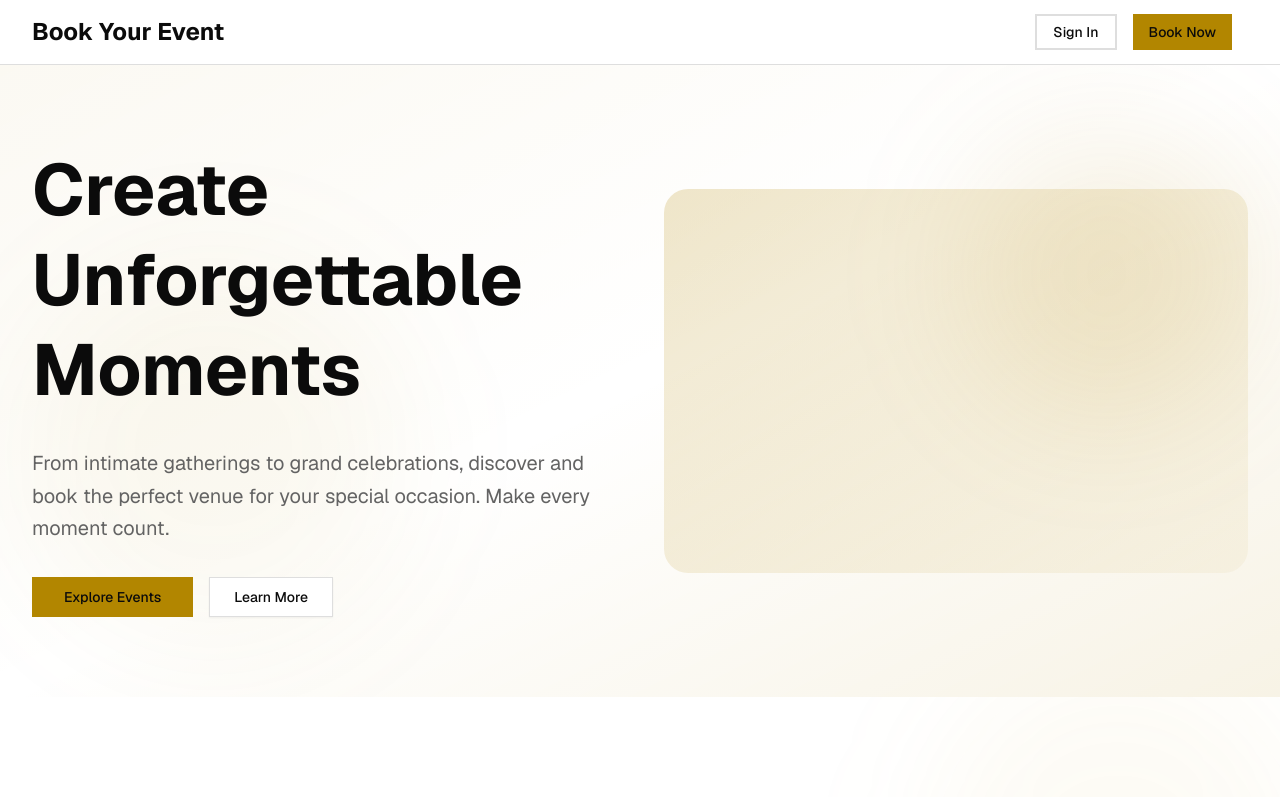
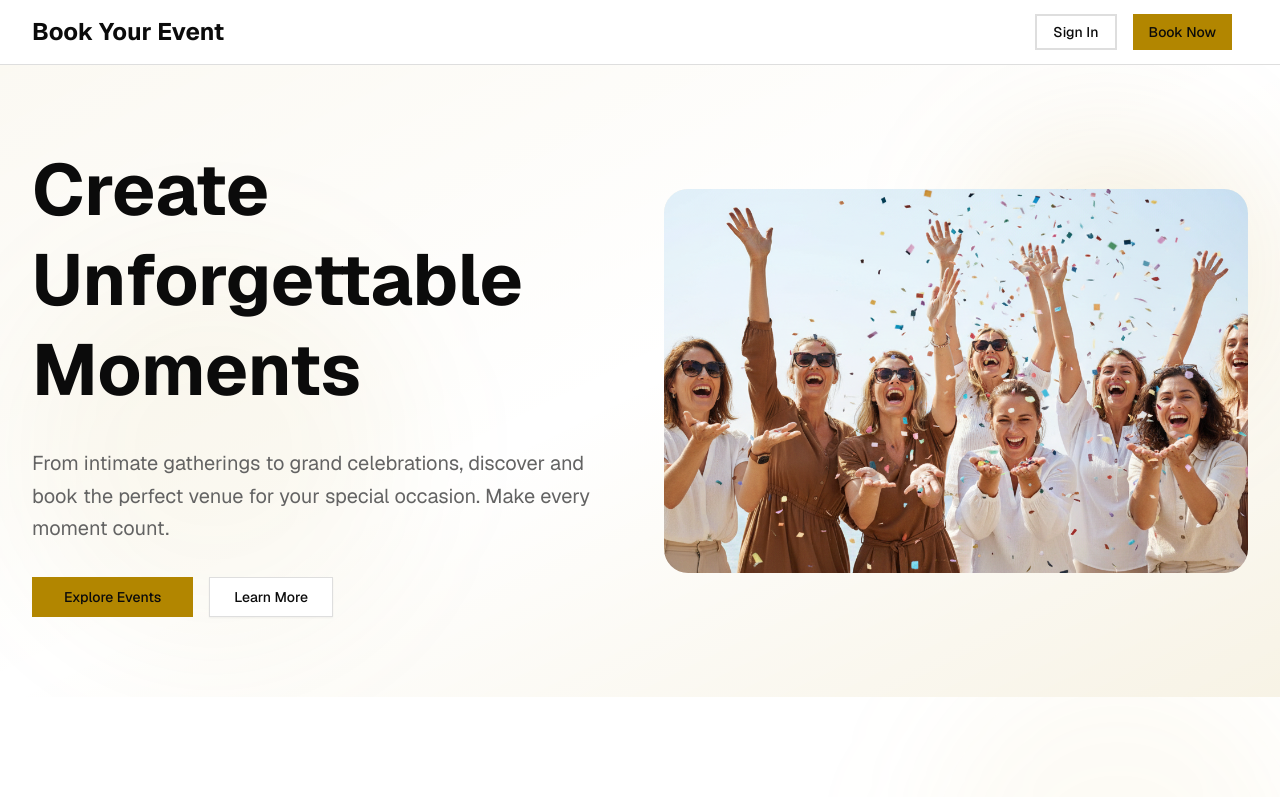
Before and after one commit to FoxwareDen/event-planner, a React (Vite) app: page / in a window 1280 px wide. Shown: the top 797 px of the page. Built offline with nearby package versions, Linux system fonts and the light colour scheme; no server answers.

Commit message:
added image to hero section

```diff
--- a/src/components/hero.tsx
+++ b/src/components/hero.tsx
@@ -1,5 +1,6 @@
 import { Button } from "@/components/ui/button"
 import { motion } from "motion/react"
+import celebration from "../assets/celebration.png"
 
 const MotionBtn = motion.create(Button);
 
@@ -17,7 +18,7 @@ export function Hero() {
   };
 
   const itemVariants = {
-    hidden: { opacity: 0},
+    hidden: { opacity: 0, y: 20 },
     visible: {
       opacity: 1,
       y: 0,
@@ -28,7 +29,7 @@ export function Hero() {
   };
 
   const buttonContainerVariants = {
-    hidden: { opacity: 0 },
+    hidden: { opacity: 0, y: 20 },
     visible: {
       opacity: 1,
       y: 0,
@@ -132,7 +133,7 @@ export function Hero() {
             transition={{ duration: 0.8, delay: 0.4 }}
           >
             <motion.div
-              className="w-full h-96 bg-gradient-to-br from-primary/20 to-primary/5 rounded-3xl"
+              className="w-full h-96 bg-gradient-to-br from-primary/20 to-primary/5 rounded-3xl overflow-hidden relative"
               animate={{
                 rotate: [0, 2, 0, -2, 0],
               }}
@@ -141,7 +142,15 @@ export function Hero() {
                 repeat: Infinity,
                 ease: "easeInOut"
               }}
-            />
+            >
+              <img
+                src={celebration}
+                alt="Celebration"
+                className="w-full h-full object-cover"
+              />
+              {/* Optional overlay for better blend */}
+              <div className="absolute inset-0 bg-gradient-to-br from-primary/10 to-transparent mix-blend-overlay" />
+            </motion.div>
           </motion.div>
         </div>
       </div>
```
Also changed, not shown: src/assets/celebration.png (added).
